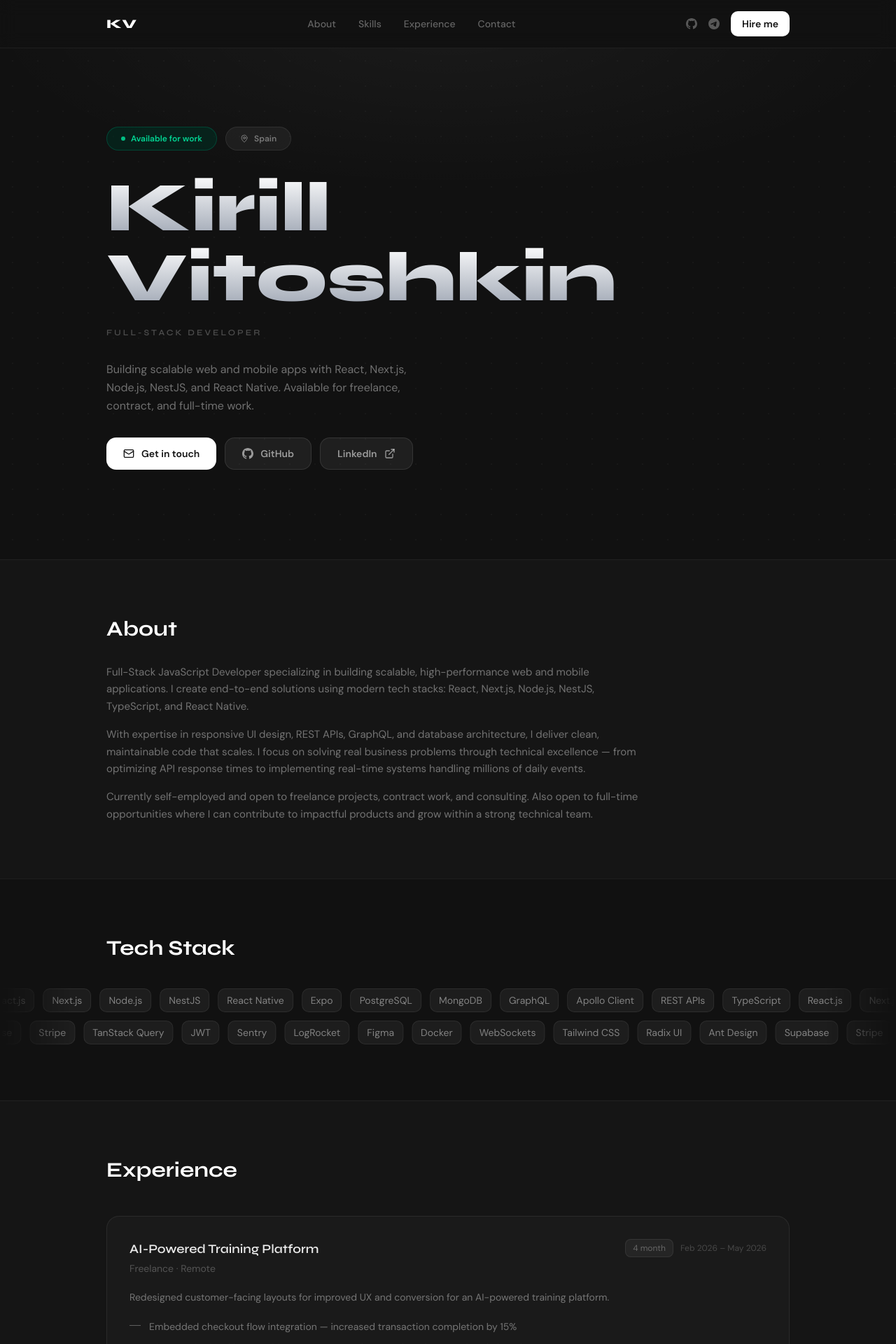
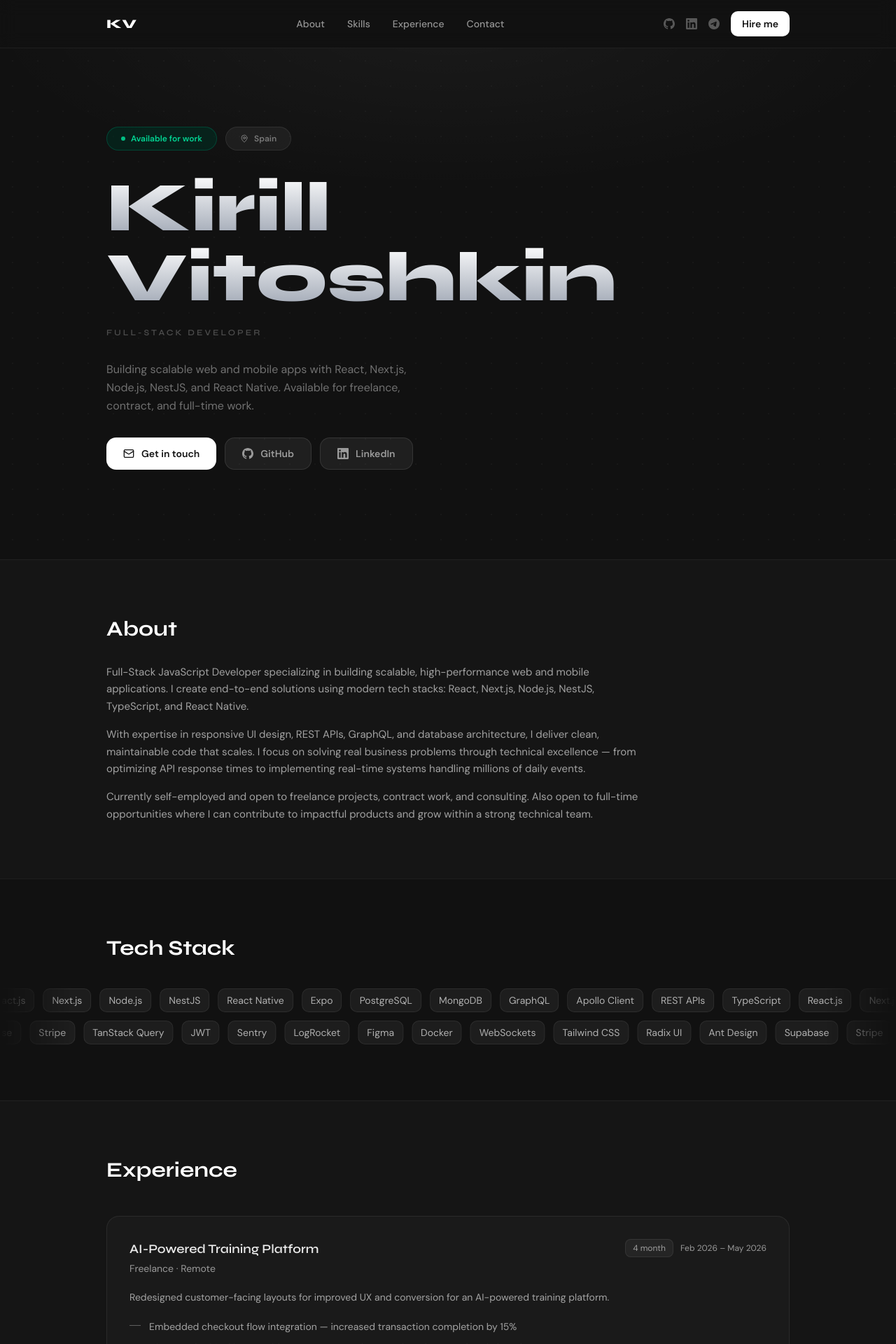
Before and after one commit to Cheastear/profile, a Next.js app: page / in a window 1280 px wide. Shown: the top 1920 px of the page at 70% size. Built offline with nearby package versions, Linux system fonts and the light colour scheme.

Commit message:
fix: issues + icons

```diff
--- a/src/components/footer.tsx
+++ b/src/components/footer.tsx
@@ -1,7 +1,7 @@
 export function Footer() {
   return (
     <footer className="border-t border-white/[0.05]">
-      <div className="mx-auto max-w-5xl px-6 py-6 flex flex-col sm:flex-row items-center justify-between gap-2 text-xs text-white/15 font-medium">
+      <div className="mx-auto max-w-5xl px-6 py-6 flex flex-col sm:flex-row items-center justify-between gap-2 text-xs text-white/55 font-medium">
         <span>© 2026 Kirill Vitoshkin</span>
         <span>Full-Stack Developer · Spain</span>
       </div>
--- a/src/components/telegram-icon.tsx
+++ b/src/components/icons.tsx
@@ -2,6 +2,14 @@ export function GithubIcon({ className }: { className?: string }) {
   return (
     <svg viewBox="0 0 24 24" fill="currentColor" className={className} aria-hidden="true">
       <path d="M12 0C5.374 0 0 5.373 0 12c0 5.302 3.438 9.8 8.207 11.387.599.111.793-.261.793-.577v-2.234c-3.338.726-4.033-1.416-4.033-1.416-.546-1.387-1.333-1.756-1.333-1.756-1.089-.745.083-.729.083-.729 1.205.084 1.839 1.237 1.839 1.237 1.07 1.834 2.807 1.304 3.492.997.107-.775.418-1.305.762-1.604-2.665-.305-5.467-1.334-5.467-5.931 0-1.311.469-2.381 1.236-3.221-.124-.303-.535-1.524.117-3.176 0 0 1.008-.322 3.301 1.23A11.509 11.509 0 0 1 12 5.803c1.02.005 2.047.138 3.006.404 2.291-1.552 3.297-1.23 3.297-1.23.653 1.653.242 2.874.118 3.176.77.84 1.235 1.911 1.235 3.221 0 4.609-2.807 5.624-5.479 5.921.43.372.823 1.102.823 2.222v3.293c0 .319.192.694.801.576C20.566 21.797 24 17.3 24 12c0-6.627-5.373-12-12-12z" />
+    </svg>
+  );
+}
+
+export function LinkedinIcon({ className }: { className?: string }) {
+  return (
+    <svg viewBox="0 0 24 24" fill="currentColor" className={className} aria-hidden="true">
+      <path d="M20.447 20.452h-3.554v-5.569c0-1.328-.027-3.037-1.852-3.037-1.853 0-2.136 1.445-2.136 2.939v5.667H9.351V9h3.414v1.561h.046c.477-.9 1.637-1.85 3.37-1.85 3.601 0 4.267 2.37 4.267 5.455v6.286zM5.337 7.433a2.062 2.062 0 0 1-2.063-2.065 2.064 2.064 0 1 1 2.063 2.065zm1.782 13.019H3.555V9h3.564v11.452zM22.225 0H1.771C.792 0 0 .774 0 1.729v20.542C0 23.227.792 24 1.771 24h20.451C23.2 24 24 23.227 24 22.271V1.729C24 .774 23.2 0 22.222 0h.003z" />
     </svg>
   );
 }
--- a/src/components/nav.tsx
+++ b/src/components/nav.tsx
@@ -1,4 +1,4 @@
-import { GithubIcon, TelegramIcon } from "@/components/telegram-icon";
+import { GithubIcon, LinkedinIcon, TelegramIcon } from "@/components/icons";
 import { socials } from "@/lib/data";
 
 export function Nav() {
@@ -8,17 +8,29 @@ export function Nav() {
         <span className="font-heading font-extrabold text-lg text-white tracking-wide">
           KV
         </span>
-        <nav className="hidden md:flex items-center gap-8 text-sm text-white/35 font-medium">
-          <a href="#about" className="hover:text-white transition-colors duration-200">
+        <nav className="hidden md:flex items-center gap-8 text-sm text-white/55 font-medium">
+          <a
+            href="#about"
+            className="hover:text-white transition-colors duration-200"
+          >
             About
           </a>
-          <a href="#skills" className="hover:text-white transition-colors duration-200">
+          <a
+            href="#skills"
+            className="hover:text-white transition-colors duration-200"
+          >
             Skills
           </a>
-          <a href="#experience" className="hover:text-white transition-colors duration-200">
+          <a
+            href="#experience"
+            className="hover:text-white transition-colors duration-200"
+          >
             Experience
           </a>
-          <a href="#contact" className="hover:text-white transition-colors duration-200">
+          <a
+            href="#contact"
+            className="hover:text-white transition-colors duration-200"
+          >
             Contact
           </a>
         </nav>
@@ -31,6 +43,15 @@ export function Nav() {
             aria-label="GitHub"
           >
             <GithubIcon className="h-4 w-4" />
+          </a>
+          <a
+            href={socials.linkedin}
+            target="_blank"
+            rel="noopener noreferrer"
+            className="text-white/30 hover:text-white transition-colors duration-200"
+            aria-label="LinkedIn"
+          >
+            <LinkedinIcon className="h-4 w-4" />
           </a>
           <a
             href={socials.telegram}
--- a/src/components/sections/about.tsx
+++ b/src/components/sections/about.tsx
@@ -5,7 +5,7 @@ export function About() {
         <h2 className="font-heading font-bold text-3xl text-white mb-8">
           About
         </h2>
-        <div className="space-y-4 text-[15px] text-white/40 leading-relaxed max-w-3xl">
+        <div className="space-y-4 text-[15px] text-white/60 leading-relaxed max-w-3xl">
           <p>
             Full-Stack JavaScript Developer specializing in building scalable,
             high-performance web and mobile applications. I create end-to-end
--- a/src/components/sections/contact.tsx
+++ b/src/components/sections/contact.tsx
@@ -1,5 +1,5 @@
-import { Mail, ExternalLink } from "lucide-react";
-import { GithubIcon, TelegramIcon } from "@/components/telegram-icon";
+import { Mail } from "lucide-react";
+import { GithubIcon, LinkedinIcon, TelegramIcon } from "@/components/icons";
 import { socials } from "@/lib/data";
 
 export function Contact() {
@@ -9,7 +9,7 @@ export function Contact() {
         <h2 className="font-heading font-extrabold text-5xl sm:text-6xl text-white mb-4 tracking-tight">
           Let&apos;s work <span className="text-white/50">together</span>
         </h2>
-        <p className="text-white/30 mb-10 max-w-xs mx-auto text-sm leading-relaxed">
+        <p className="text-white/55 mb-10 max-w-3xs mx-auto text-sm leading-relaxed">
           Available for freelance, contract work, and full-time positions.
         </p>
         <div className="flex flex-wrap gap-3 justify-center">
@@ -44,8 +44,8 @@ export function Contact() {
             rel="noopener noreferrer"
             className="inline-flex items-center gap-2.5 bg-white/[0.06] border border-white/[0.10] hover:bg-white/[0.09] hover:border-white/20 text-white/55 hover:text-white text-sm font-semibold px-6 py-3 rounded-xl transition-all duration-200 hover:-translate-y-0.5"
           >
+            <LinkedinIcon className="h-4 w-4" />
             LinkedIn
-            <ExternalLink className="h-4 w-4" />
           </a>
         </div>
       </div>
--- a/src/components/sections/experience.tsx
+++ b/src/components/sections/experience.tsx
@@ -18,21 +18,21 @@ export function Experience() {
                   <h3 className="font-heading font-semibold text-lg text-white/90">
                     {exp.title}
                   </h3>
-                  <p className="text-sm text-white/25 mt-1">
+                  <p className="text-sm text-white/55 mt-1">
                     Freelance · {exp.location}
                   </p>
                 </div>
                 <div className="flex items-center gap-2.5 shrink-0">
-                  <span className="text-xs text-white/30 bg-white/[0.05] border border-white/[0.07] rounded-md px-2.5 py-1">
+                  <span className="text-xs text-white/55 bg-white/[0.05] border border-white/[0.07] rounded-md px-2.5 py-1">
                     {exp.duration}
                   </span>
-                  <span className="text-xs text-white/20 whitespace-nowrap">
+                  <span className="text-xs text-white/55 whitespace-nowrap">
                     {exp.period}
                   </span>
                 </div>
               </div>
 
-              <p className="text-sm text-white/40 mb-5 leading-relaxed">
+              <p className="text-sm text-white/60 mb-5 leading-relaxed">
                 {exp.description}
               </p>
 
@@ -40,7 +40,7 @@ export function Experience() {
                 {exp.achievements.map((achievement) => (
                   <li
                     key={achievement}
-                    className="flex items-start gap-3 text-sm text-white/40"
+                    className="flex items-start gap-3 text-sm text-white/60"
                   >
                     <span className="mt-2 h-px w-4 shrink-0 bg-white/30" />
                     {achievement}
@@ -52,7 +52,7 @@ export function Experience() {
                 {exp.tech.map((t) => (
                   <span
                     key={t}
-                    className="text-xs text-white/40 bg-white/[0.05] border border-white/[0.07] rounded-md px-2.5 py-1 font-medium"
+                    className="text-xs text-white/60 bg-white/[0.05] border border-white/[0.07] rounded-md px-2.5 py-1 font-medium"
                   >
                     {t}
                   </span>
--- a/src/components/sections/hero.tsx
+++ b/src/components/sections/hero.tsx
@@ -1,5 +1,5 @@
-import { Mail, ExternalLink, MapPin } from "lucide-react";
-import { GithubIcon, TelegramIcon } from "@/components/telegram-icon";
+import { Mail, MapPin } from "lucide-react";
+import { GithubIcon, LinkedinIcon } from "@/components/icons";
 import { socials } from "@/lib/data";
 
 export function Hero() {
@@ -61,8 +61,8 @@ export function Hero() {
               rel="noopener noreferrer"
               className="inline-flex items-center gap-2.5 bg-white/[0.06] border border-white/[0.10] hover:bg-white/[0.09] hover:border-white/20 text-white/55 hover:text-white text-sm font-semibold px-6 py-3 rounded-xl transition-all duration-200 hover:-translate-y-0.5"
             >
+              <LinkedinIcon className="h-4 w-4" />
               LinkedIn
-              <ExternalLink className="h-4 w-4" />
             </a>
           </div>
         </div>
--- a/src/components/sections/services.tsx
+++ b/src/components/sections/services.tsx
@@ -16,7 +16,7 @@ export function Services() {
               <h3 className="font-heading font-semibold text-white/80 mb-2 group-hover:text-white transition-colors duration-200">
                 {service.title}
               </h3>
-              <p className="text-sm text-white/30">{service.description}</p>
+              <p className="text-sm text-white/55">{service.description}</p>
             </div>
           ))}
         </div>
--- a/src/components/sections/skills.tsx
+++ b/src/components/sections/skills.tsx
@@ -13,7 +13,7 @@ export function Skills() {
           {[...skillsRow1, ...skillsRow1].map((skill, i) => (
             <span
               key={i}
-              className="inline-block text-sm text-white/45 bg-white/[0.05] border border-white/[0.07] rounded-lg px-3 py-1.5 mr-3 shrink-0 whitespace-nowrap"
+              className="inline-block text-sm text-white/65 bg-white/[0.05] border border-white/[0.07] rounded-lg px-3 py-1.5 mr-3 shrink-0 whitespace-nowrap"
             >
               {skill}
             </span>
@@ -23,7 +23,7 @@ export function Skills() {
           {[...skillsRow2, ...skillsRow2].map((skill, i) => (
             <span
               key={i}
-              className="inline-block text-sm text-white/45 bg-white/[0.05] border border-white/[0.07] rounded-lg px-3 py-1.5 mr-3 shrink-0 whitespace-nowrap"
+              className="inline-block text-sm text-white/65 bg-white/[0.05] border border-white/[0.07] rounded-lg px-3 py-1.5 mr-3 shrink-0 whitespace-nowrap"
             >
               {skill}
             </span>
```
Also changed, not shown: .claude/settings.json (added).
